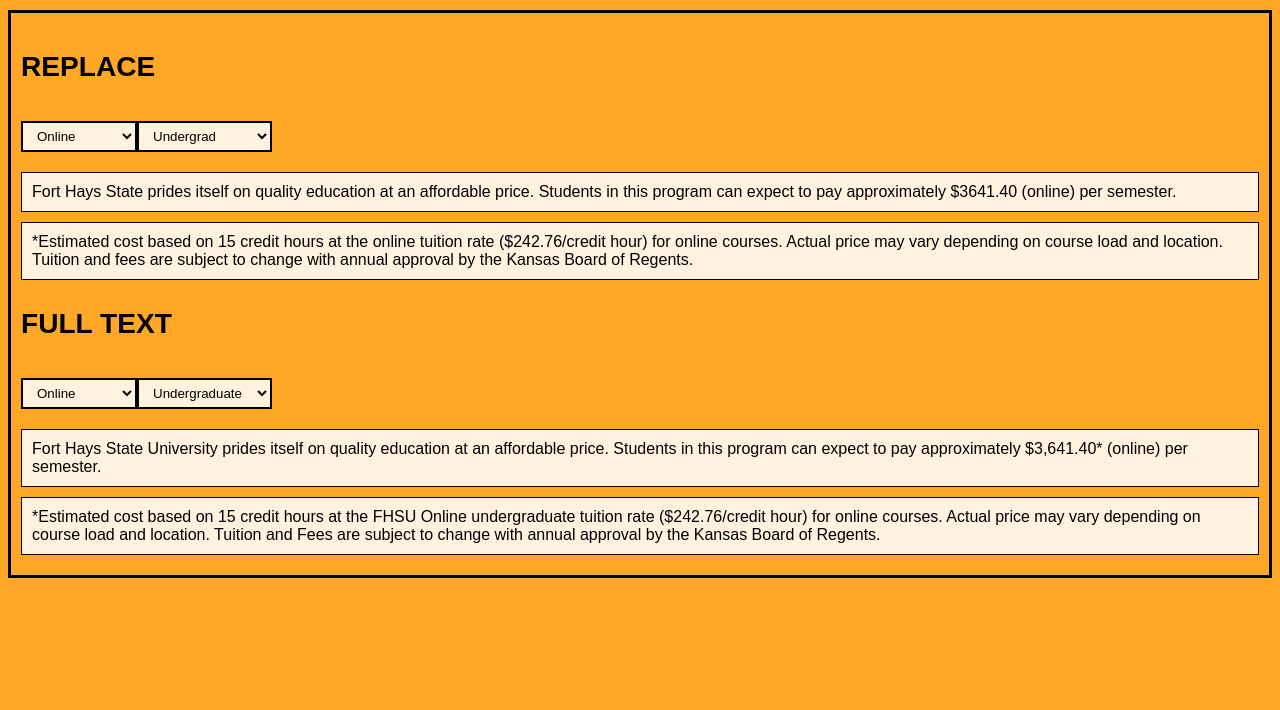
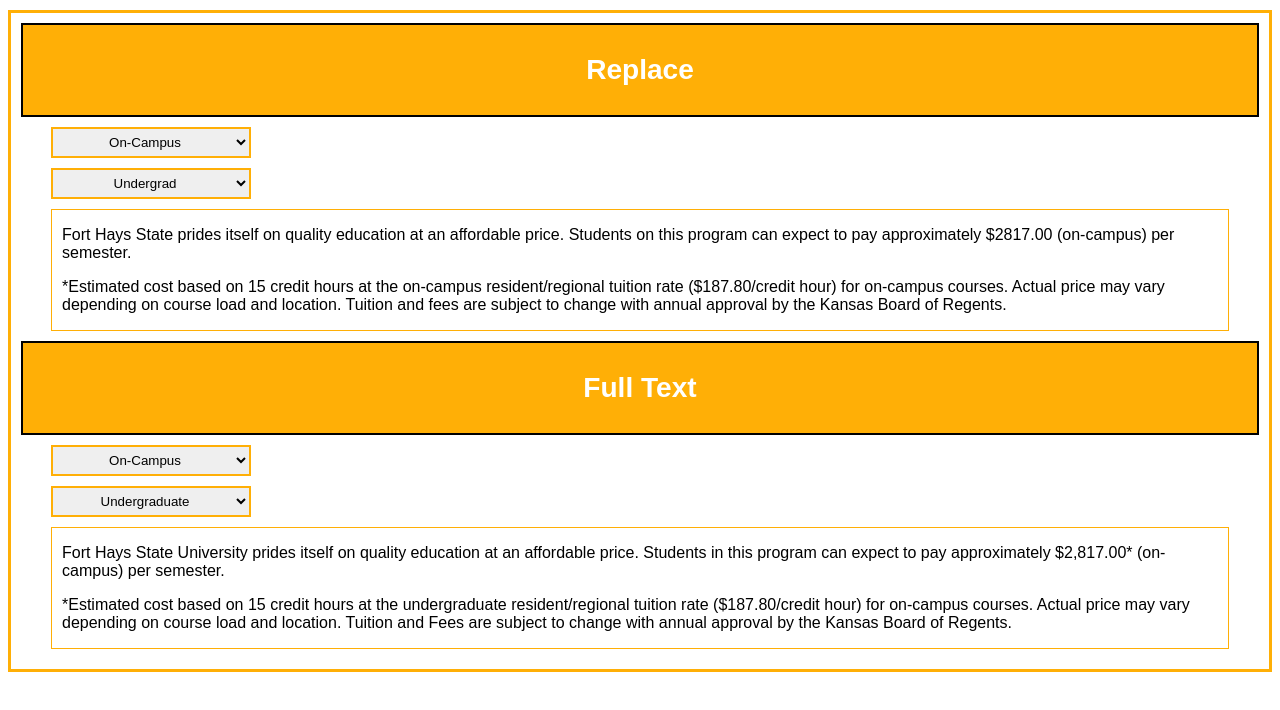
Before and after one commit to BjarniGod/vue-pos-tuition, a Vue app: page / in a window 1280 px wide. Shown: the top 710 px of the page. Built offline with nearby package versions, Linux system fonts and the light colour scheme.

Commit message:
styling update

```diff
--- a/src/assets/main.css
+++ b/src/assets/main.css
@@ -1,83 +1,40 @@
-/* Tiger Style CSS */
-
 body {
   font-family: 'Arial', sans-serif;
-  background-color: #FFA726; /* Light orange background */
-  color: black; /* Black text color */
+  background-color: white;
+  color: black;
 }
 
-/* Styling for dropdowns */
 select {
-  background-color: #FFF3E0; /* Light orange background for dropdown */
-  border: 2px solid black; /* Black border */
+  text-align: center;
+  display: flex;
+  flex-direction: row;
+  border: 2px solid #ffaf06;
   padding: 5px 10px;
-  margin: 10px 0;
+  margin: 10px 30px;
+  width: 200px;
   cursor: pointer;
 }
 
-/* Option styling (works in some browsers) */
-option {
-  background-color: white; /* White background for options */
-  color: black; /* Black text for options */
-}
-
-/* Subtle Tiger Stripes */
-.tiger-stripes {
-  background-image: repeating-linear-gradient(
-      45deg,
-      #FFA726, /* Lighter orange for base color */
-      #FFA726 10px,
-      #F57C00 10px, /* Slightly darker orange for stripe */
-      #F57C00 20px
-  ); /* Adjusted width and color for subtlety */
-  color: black; /* Black text on subtle stripes */
-  padding: 20px;
-  margin: 10px 0;
-}
-
-
-/* Tiger-themed button */
-.tiger-button {
-  background-color: black;
-  color: white;
-  border: none;
-  padding: 10px 20px;
-  text-transform: uppercase;
-  font-weight: bold;
-  cursor: pointer;
-  transition: background-color 0.3s ease;
-}
-
-.tiger-button:hover {
-  background-color: #E65100; /* Dark orange on hover */
-}
-
-/* Tiger border for content */
 .tiger-border {
-  border: 3px solid black;
+  border: 3px solid #ffaf06;
   padding: 10px;
   margin: 10px 0;
 }
 
-/* Headline styling */
 .tiger-headline {
+  background-color: #ffaf06;
+  color: white;
+  border: 2px solid black;
   font-size: 24px;
   font-weight: bold;
-  text-transform: uppercase;
+  text-align: center;
+  padding: 1px;
   margin-bottom: 10px;
 }
 
-/* Paragraph styling */
-p {
-  background-color: #FFF3E0; /* Light orange background */
-  border: 1px solid black; /* Black border */
-  padding: 10px;
-  margin: 10px 0;
+.tiger-text {
+  border: 1px solid #ffaf06;
+  padding-right: 10px;
+  padding-left: 10px;
+  margin: 10px 30px 10px 30px;
 }
-
-/* Responsive design adjustments */
-@media (max-width: 600px) {
-  .tiger-stripes {
-      background-size: 20px 20px;
-  }
-}
--- a/src/components/FullText.vue
+++ b/src/components/FullText.vue
@@ -1,15 +1,15 @@
 <template>
     <div>
       <select v-model="selectedModality">
+        <option value="onCampus">On-Campus</option>
         <option value="online">Online</option>
-        <option value="onCampus">On-Campus</option>
       </select>
 
       <select v-model="selectedCredential">
         <option v-for="(credential, key) in availableCredentials" :key="key" :value="key">{{ credential.title }}</option>
       </select>
 
-      <div v-if="tuitionBlurb">
+      <div  v-if="tuitionBlurb" class="tiger-text">
         <p v-html="tuitionBlurb"></p>
         <p v-html="footnote"></p>
       </div>
@@ -22,7 +22,7 @@
   export default {
     data() {
       return {
-        selectedModality: 'online',
+        selectedModality: 'onCampus',
         selectedCredential: 'undergrad',
         tuitionBlurb: '',
         footnote: ''
--- a/src/components/TheBlurb.vue
+++ b/src/components/TheBlurb.vue
@@ -1,8 +1,8 @@
 <template>
   <div>
     <select v-model="selectedModality">
+      <option value="onCampus">On-Campus</option>
       <option value="online">Online</option>
-      <option value="onCampus">On-Campus</option>
     </select>
 
     <select v-model="selectedCredential">
@@ -14,7 +14,7 @@
       <option value="msCounseling">MS Counseling</option>
     </select>
 
-    <div v-if="tuitionBlurb">
+    <div v-if="tuitionBlurb" class="tiger-text">
       <p v-html="tuitionBlurb"></p>
       <p v-html="footnote"></p>
     </div>
@@ -27,7 +27,7 @@
 export default {
   data() {
     return {
-      selectedModality: 'online',
+      selectedModality: 'onCampus',
       selectedCredential: 'undergrad',
       tuitionBlurb: '',
       footnote: ''
```
